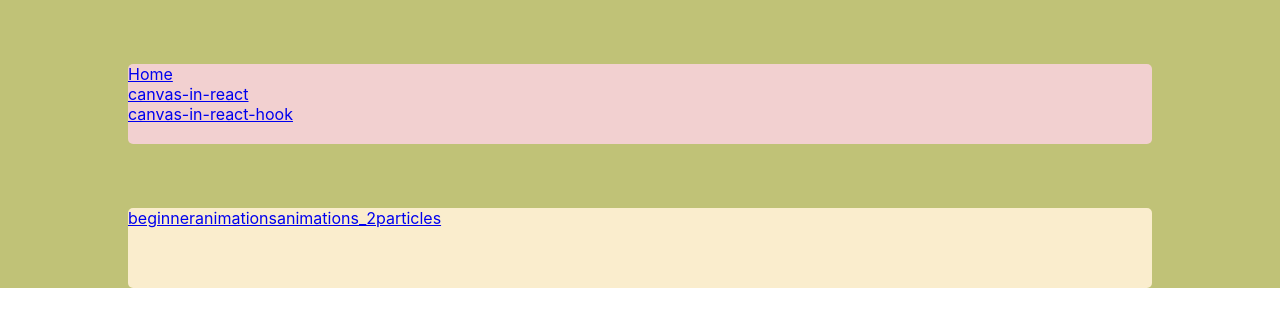
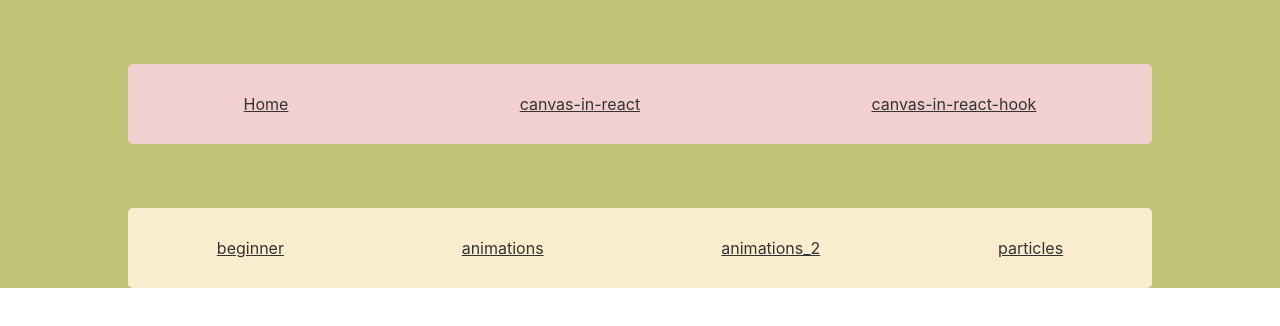
Before and after one commit to huanzochen/canvas_introduction, a React (Create React App) app: page / in a window 1280 px wide. Shown: the top 326 px of the page. Built offline with nearby package versions, Linux system fonts and the light colour scheme.

Commit message:
feat: modify style

```diff
--- a/src/feature/home/home.module.scss
+++ b/src/feature/home/home.module.scss
@@ -11,21 +11,32 @@
 
 .reactSection {
   display: flex;
-  flex-direction: column;
+  justify-content: space-around;
+  align-items: center;
 
   width: 80%;
   height: 10vh;
   background: $light-pink;
   margin-top: 5%;
   border-radius: 5px;
+
+  > a {
+    color: $black;
+  }
 }
 
 .staticSection {
   display: flex;
+  justify-content: space-around;
+  align-items: center;
 
   width: 80%;
   height: 10vh;
   background: $brown-pink;
   margin-top: 5%;
   border-radius: 5px;
+
+  > a {
+    color: $black;
+  }
 }
--- a/src/shared/_base.scss
+++ b/src/shared/_base.scss
@@ -5,3 +5,5 @@ $light-mocha: #c0c277;
 $mocha: #828c35;
 $apple-red: #c16c6b;
 $brown-pink: #faedcd;
+
+$black: #333;
```
